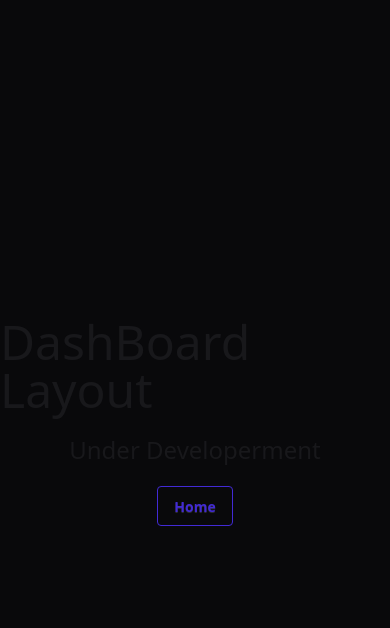
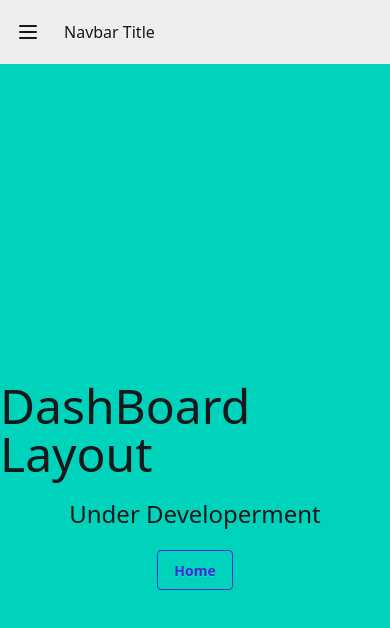
Before and after one commit to RohanR05/Job_Portal, a Next.js app: page /dashBoard in a window 390 px wide. Shown: the top 628 px of the page. Built offline with nearby package versions, Linux system fonts and the light colour scheme.

Commit message:
dashboard layout with daisyUi

```diff
--- a/src/app/(dashBoard)/layout.js
+++ b/src/app/(dashBoard)/layout.js
@@ -6,10 +6,59 @@ export const metadata = {
 };
 
 const DashLayout = ({ children }) => {
+  const links = (
+    <>
+      <li>hi</li>
+    </>
+  );
   return (
-    <div className="bg-neutral">
-      {/* You can add your own dashboard-specific navbar if needed */}
-      <main>{children}</main>
+    <div className="drawer lg:drawer-open">
+      <input id="my-drawer-2" type="checkbox" className="drawer-toggle" />
+      <div className="drawer-content flex flex-col">
+        {/* Page content here */}
+        <div className="navbar bg-base-300 w-full lg:hidden">
+          <div className="flex-none lg:hidden">
+            <label
+              htmlFor="my-drawer-2"
+              aria-label="open sidebar"
+              className="btn btn-square btn-ghost"
+            >
+              <svg
+                xmlns="http://www.w3.org/2000/svg"
+                fill="none"
+                viewBox="0 0 24 24"
+                className="inline-block h-6 w-6 stroke-current"
+              >
+                <path
+                  strokeLinecap="round"
+                  strokeLinejoin="round"
+                  strokeWidth="2"
+                  d="M4 6h16M4 12h16M4 18h16"
+                ></path>
+              </svg>
+            </label>
+          </div>
+          <div className="mx-2 flex-1 px-2">Navbar Title</div>
+          <div className="hidden flex-none lg:block">
+            <ul className="menu menu-horizontal">
+              {/* Navbar menu content here */}
+              {links}
+            </ul>
+          </div>
+        </div>
+        {children}
+      </div>
+      <div className="drawer-side">
+        <label
+          htmlFor="my-drawer-2"
+          aria-label="close sidebar"
+          className="drawer-overlay"
+        ></label>
+        <ul className="menu bg-base-200 min-h-full w-80 p-4">
+          {/* Sidebar content here */}
+          {links}
+        </ul>
+      </div>
     </div>
   );
 };
```
